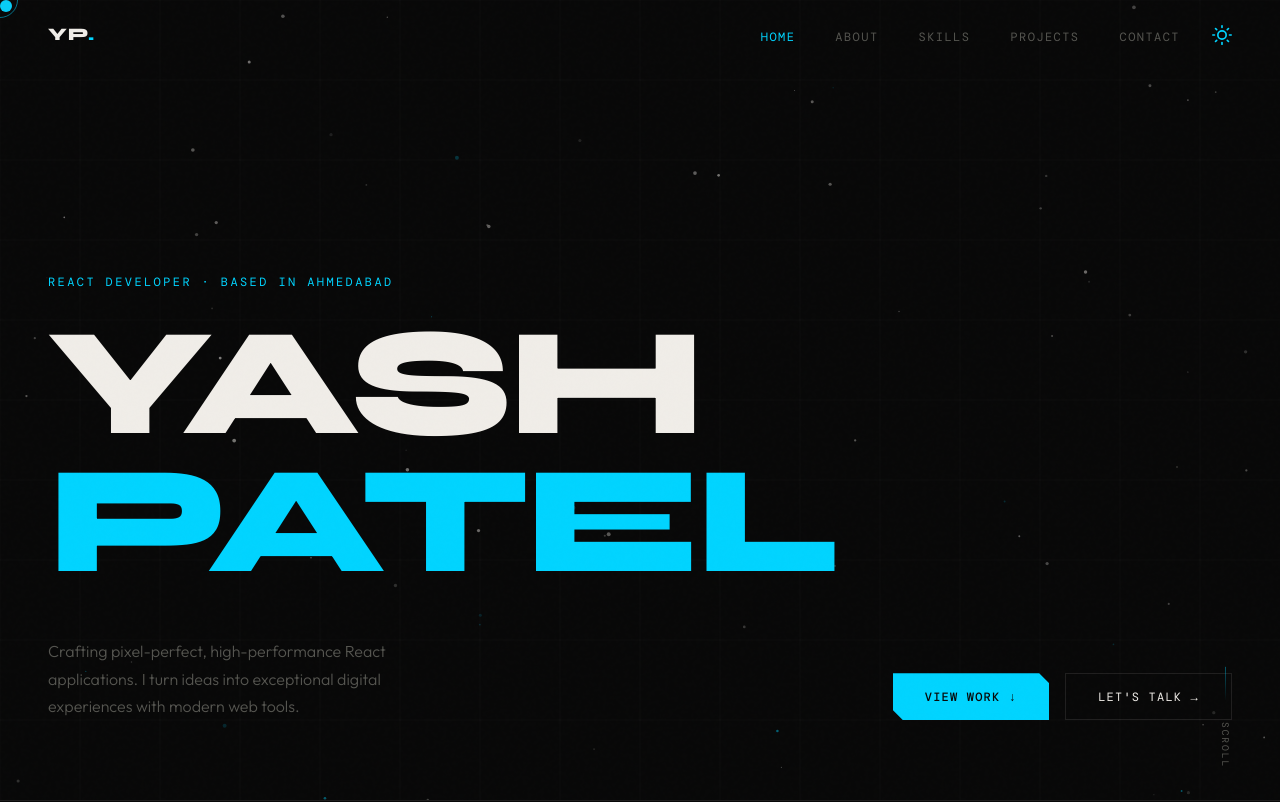
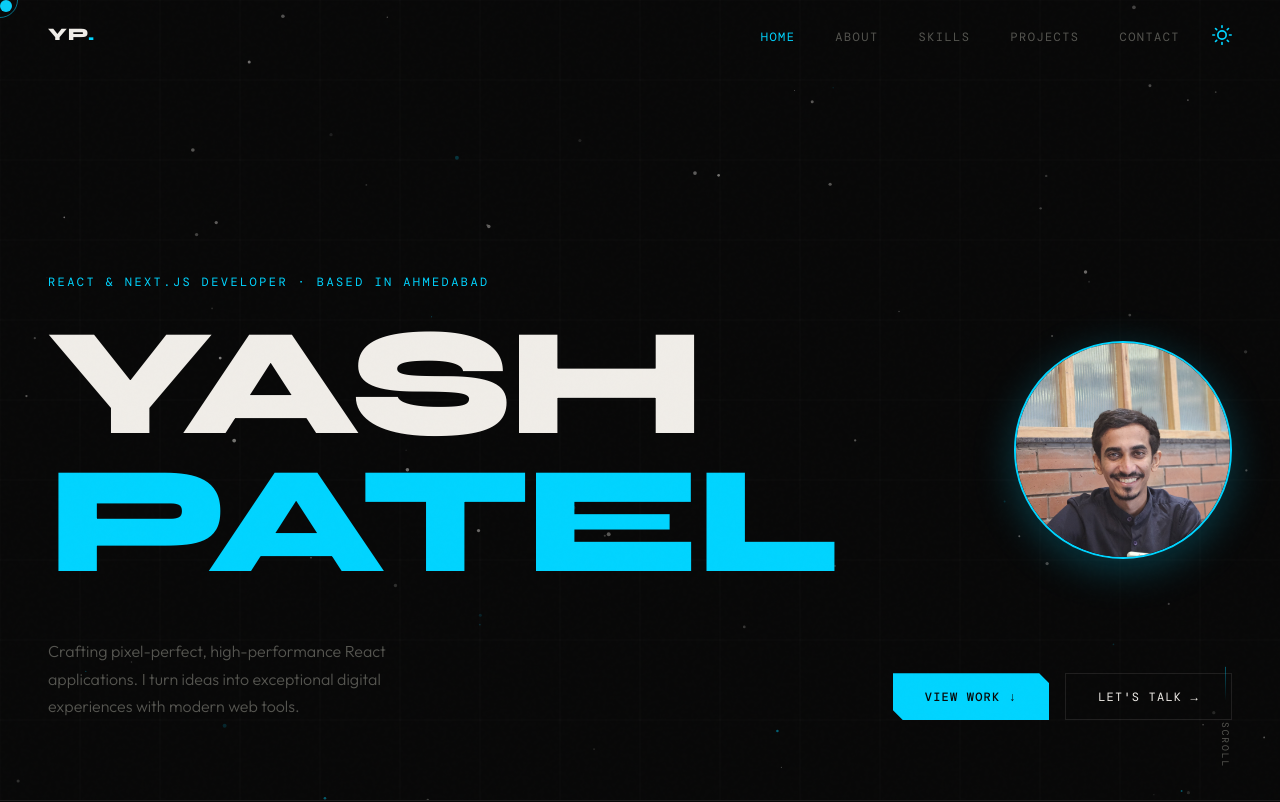
Before and after one commit to yashnpatel99/portfolio, a React (Vite) app: page / in a window 1280 px wide. Shown: the top 802 px of the page. Built offline with nearby package versions, Linux system fonts and the light colour scheme; a web font is replaced by a local one.

Commit message:
change design effect

```diff
--- a/src/App.jsx
+++ b/src/App.jsx
@@ -1,5 +1,6 @@
 import React, { useEffect, useRef, useState } from "react";
 import "./index.css";
+import yashImg from "./assets/yash.jpg";
 
 function App() {
   const [theme, setTheme] = useState("dark");
@@ -340,9 +341,10 @@ function App() {
       <section id="home">
         <canvas id="canvas-bg" ref={canvasRef}></canvas>
 
-        <div className="hero-eyebrow">React Developer · Based in Ahmedabad</div>
+        <div className="hero-eyebrow">React & Next.js Developer · Based in Ahmedabad</div>
 
-        <h1 className="hero-name">
+        <div style={{ display: "flex", alignItems: "center", gap: "3rem", flexWrap: "wrap", justifyContent: "space-between" }}>
+          <h1 className="hero-name" style={{ margin: 0 }}>
             <span className="line">
               <span className="glitch" data-text="YASH">
                 YASH
@@ -356,6 +358,10 @@ function App() {
               </span>
             </span>
           </h1>
+          <div className="hero-image-wrapper">
+            <img src={yashImg} alt="Yash Patel" className="hero-image" />
+          </div>
+        </div>
 
         <div className="hero-sub">
           <p className="hero-desc">
@@ -406,7 +412,7 @@ function App() {
         <div className="about-right">
           <div className="exp-card reveal">
             <div className="exp-company">Latitude Technolabs Pvt. Ltd.</div>
-            <div className="exp-role">React Js Developer / Designer</div>
+            <div className="exp-role">React & Next Js Developer / Designer</div>
             <div className="exp-year">January 2024 — Present</div>
           </div>
 
--- a/src/index.css
+++ b/src/index.css
@@ -169,7 +169,7 @@ nav.scrolled {
   display: flex;
   flex-direction: column;
   justify-content: flex-end;
-  padding: 0 3rem 5rem;
+  padding: 8rem 3rem 5rem;
   position: relative;
   overflow: hidden;
 }
@@ -226,6 +226,15 @@ nav.scrolled {
 
 .hero-name .accent-word {
   color: var(--accent);
+}
+
+.hero-image {
+  width: clamp(130px, 17vw, 270px);
+  height: clamp(130px, 17vw, 270px);
+  border-radius: 50%;
+  object-fit: cover;
+  border: 2px solid var(--accent);
+  box-shadow: 0 10px 40px rgba(var(--accent-rgb), 0.25);
 }
 
 .hero-sub {
@@ -940,7 +949,7 @@ footer {
   }
 
   #home {
-    padding: 0 1.5rem 4rem;
+    padding: 8rem 1.5rem 4rem;
   }
 
   #about {
```
Lines whose indentation alone changed are shown as unchanged.
